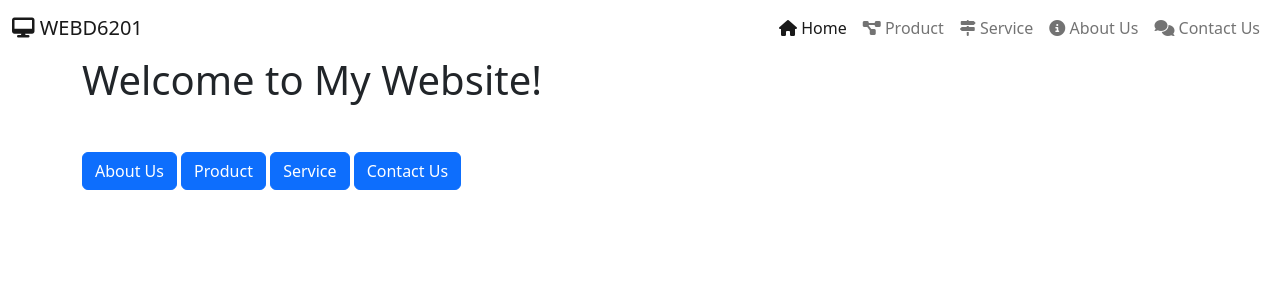
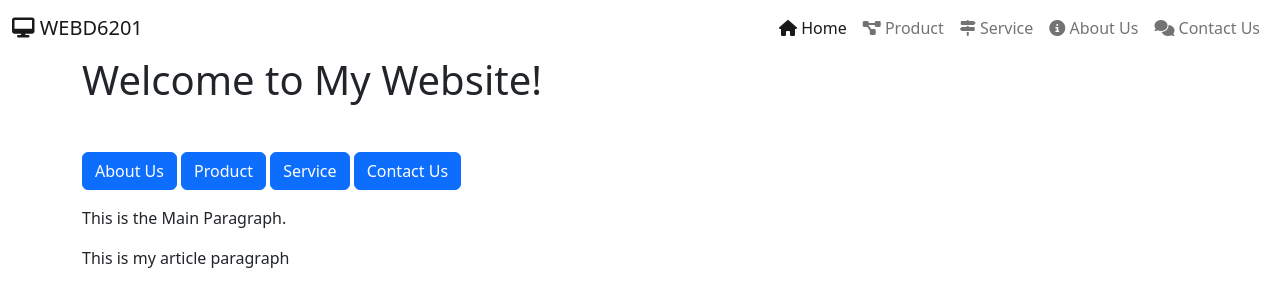
Before and after one commit to JinKim1006/JinKim1006.github.io, a website: page index.html in a window 1280 px wide. Drawn offline with nearby package versions, Linux system fonts and the light colour scheme.

Commit message:
ICE 01 - First Commit

```diff
--- a/index.html
+++ b/index.html
@@ -46,7 +46,7 @@
     </nav>
 </header>
 
-    <div class="container">
+    <main class="container">
         <!-- icon with h1 -->
         <h1 class="mb-5">Welcome to My Website!</h1>
         <button id="AboutUsBtn" type="button" class="btn btn-primary">About Us</button>
@@ -54,7 +54,7 @@
         <button id="ServiceBtn" type="button" class="btn btn-primary">Service</button>
         <button id="ContactUsBtn" type="button" class="btn btn-primary">Contact Us</button>
 
-    </div>
+    </main>
     <!-- Scripting Section -->
     <script src="./scripts/app.js"></script>
     <script src="./node_modules/jquery/dist/jquery.min.js"></script>
--- a/scripts/app.js
+++ b/scripts/app.js
@@ -37,35 +37,56 @@
             //console.log("About Us Button Clicked");
             location.href = "about.html"
         });
-    }
-    function DisplayProductPage() {
         let ProductButton = document.getElementById("ProductBtn");
         ProductButton.addEventListener("click", function () {
             //console.log("About Us Button Clicked");
             location.href = "product.html"
         });
-    }
-    function DisplayServicePage() {
         let ServiceButton = document.getElementById("ServiceBtn");
         ServiceButton.addEventListener("click", function () {
             //console.log("About Us Button Clicked");
             location.href = "service.html"
         });
-    }
-    function DisplayContactPage() {
         let ContactUsButton = document.getElementById("ContactUsBtn");
         ContactUsButton.addEventListener("click", function()
         {
             //console.log("About Us Button Clicked");
             location.href = "contact.html"
         });
+
+        // step 3
+        let MainContent = document.getElementsByTagName("main")[0];
+        // step 4
+        let MainParagraph = document.createElement("p");
+        // step 5
+        MainParagraph.setAttribute("id", "MainParagraph");
+        MainParagraph.setAttribute("class", "mt-3");
+        MainParagraph.textContent = "This is the Main Paragraph!";
+        // step 6
+        MainContent.appendChild(MainParagraph);
+        // step 7
+        let FirstString = "This is";
+        let SecondString = `${FirstString} the Main Paragraph.`;
+        MainParagraph.textContent = SecondString;
+        // step 8
+        let Article = document.createElement("article");
+        let ArticleParagraph = `<p id="ArticleParagraph" class="mt-3">This is my article paragraph</p>`;
+        Article.setAttribute("class", "container");
+        Article.innerHTML= ArticleParagraph;
+        document.body.appendChild(Article);
+    }
+
+    function DisplayProductPage() {
+
+    }
+    function DisplayServicePage() {
+
+    }
+    function DisplayContactPage() {
+
     }
     function DisplayAboutPage() {
-        let AboutUsButton = document.getElementById("AboutUsBtn");
-        AboutUsButton.addEventListener("click", function () {
-            //console.log("About Us Button Clicked");
-            location.href = "about.html"
-        });
+
     }
 
 })();
```
Also changed, not shown: about.html (+2 -2 lines), contact.html (+2 -2 lines), product.html (+2 -2 lines), service.html (+2 -2 lines).
